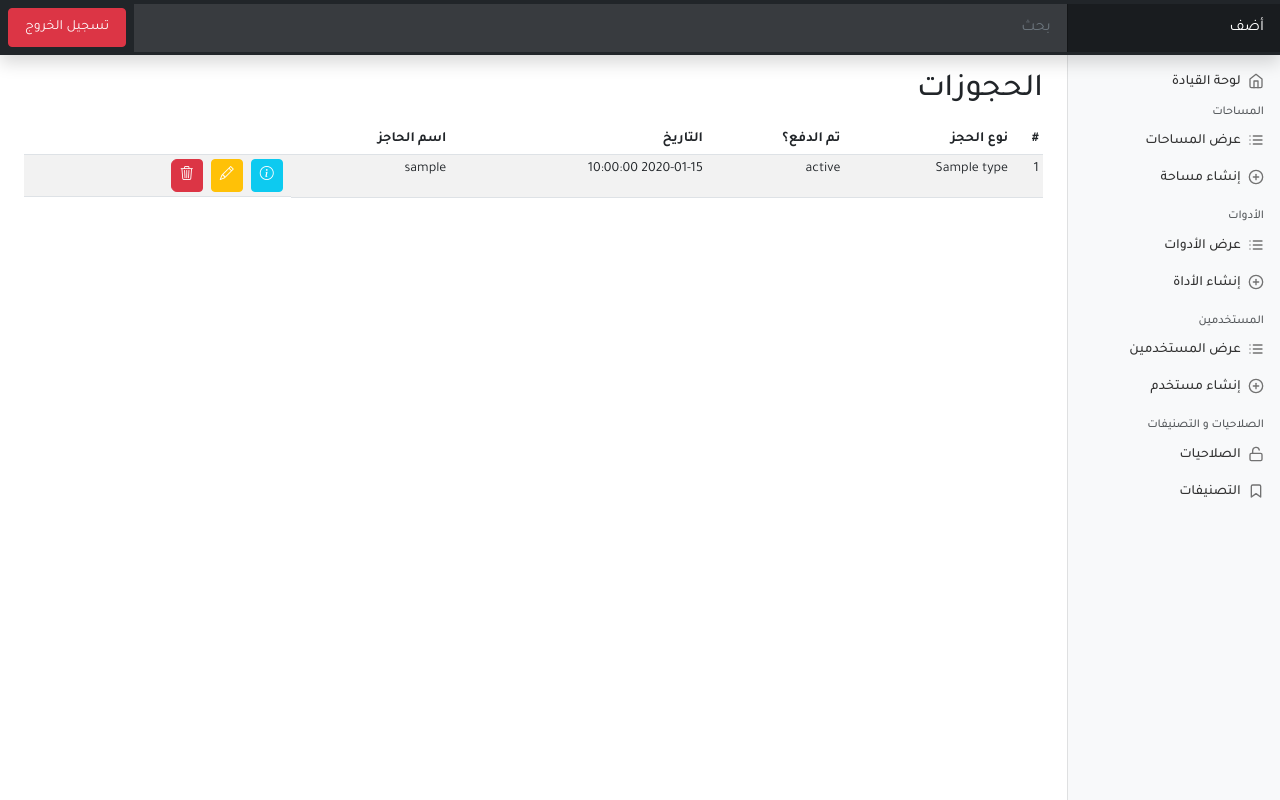
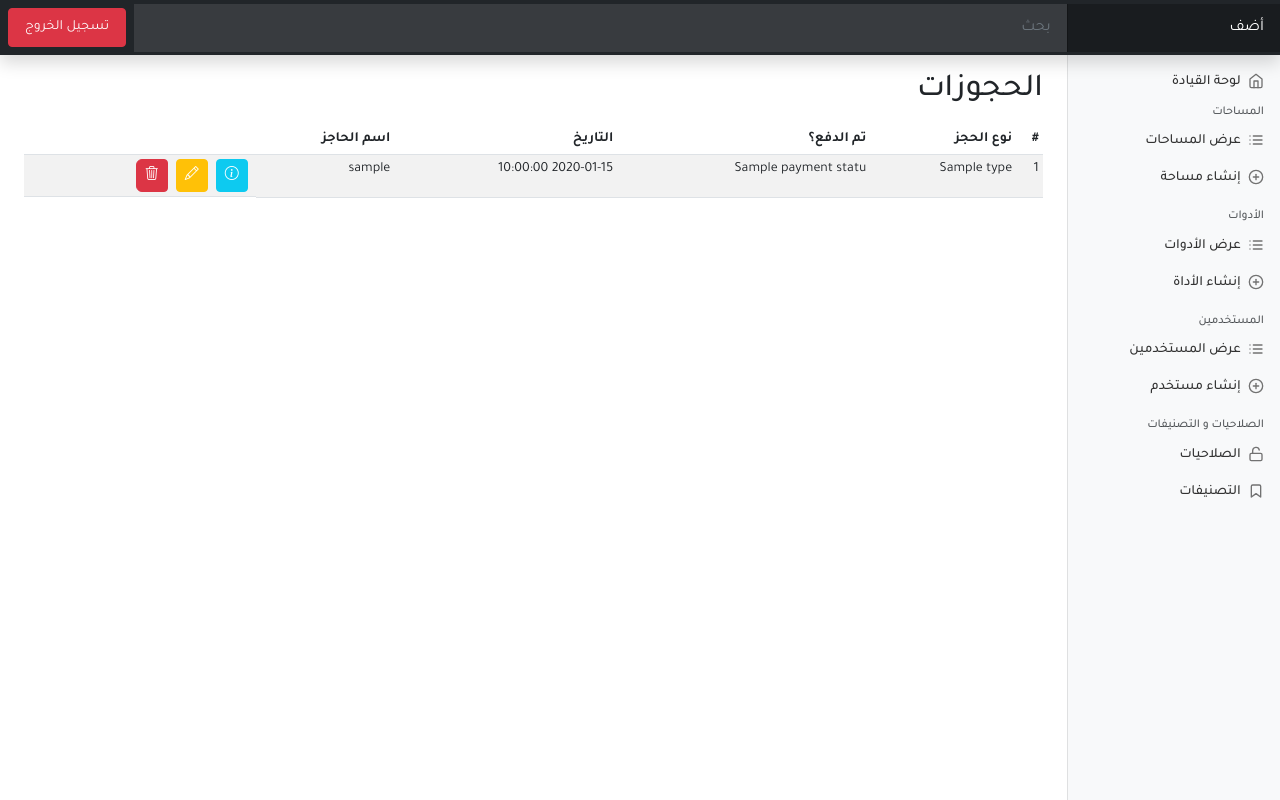
Before and after one commit to arabdigitalexpression/Mestek, a Python web app: template app/templates/dashboard/reservation/index.html in a window 1280 px wide. Run offline with Jinja, Linux system fonts and the light colour scheme; the template is opened without the code that fills it: most values are stand-ins (such as "Sample title", 1, 10 or a date in 2020).

Commit message:
Fixed enum issue

```diff
--- a/app/templates/dashboard/reservation/index.html
+++ b/app/templates/dashboard/reservation/index.html
@@ -16,8 +16,8 @@ block heading %} الحجوزات {% endblock %}{% block content %}
 			{% for reservation in reservations %}
 			<tr>
 				<td>{{reservation.id}}</td>
-				<td>{{reservation.type}}</td>
-				<td>{{reservation.payment_status}}</td>
+				<td>{{reservation.type.name}}</td>
+				<td>{{reservation.payment_status.name}}</td>
 				<td>{{reservation.created_at}}</td>
 				<td>{{reservation.user.username}}</td>
 				<td class="d-flex">
```
